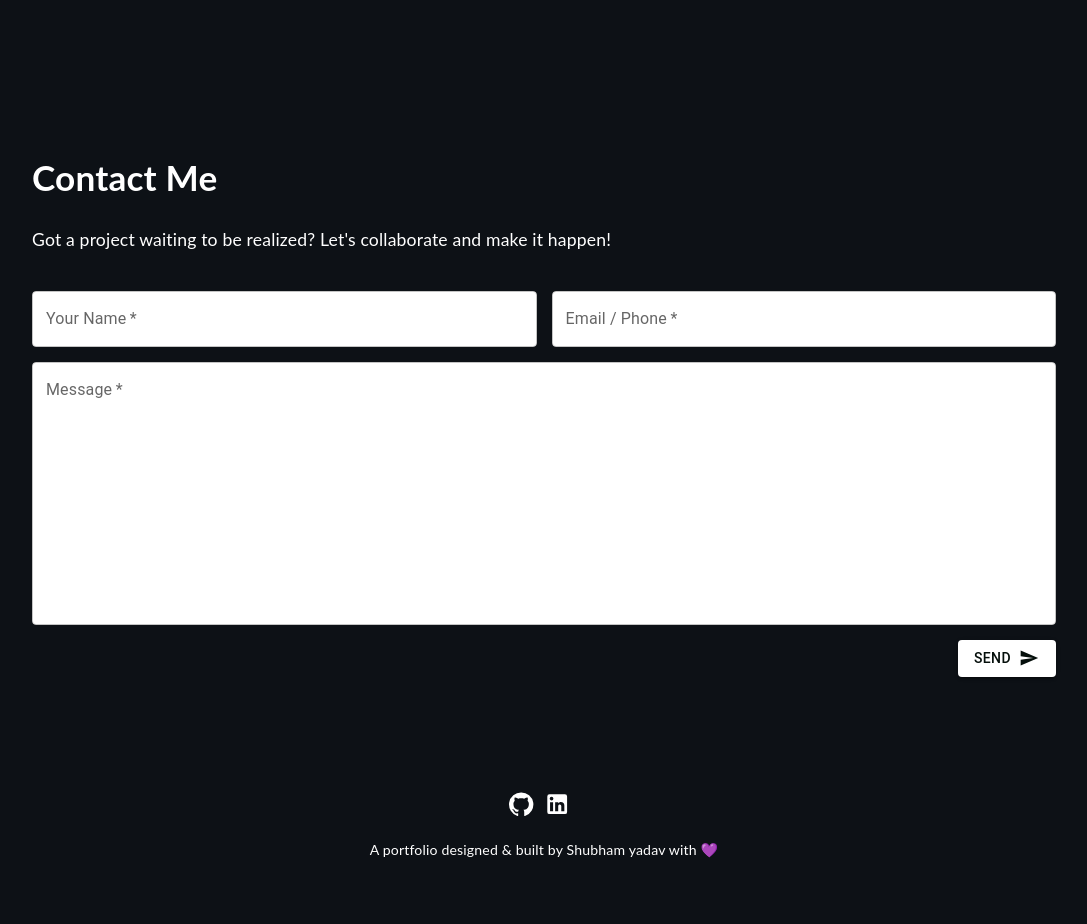
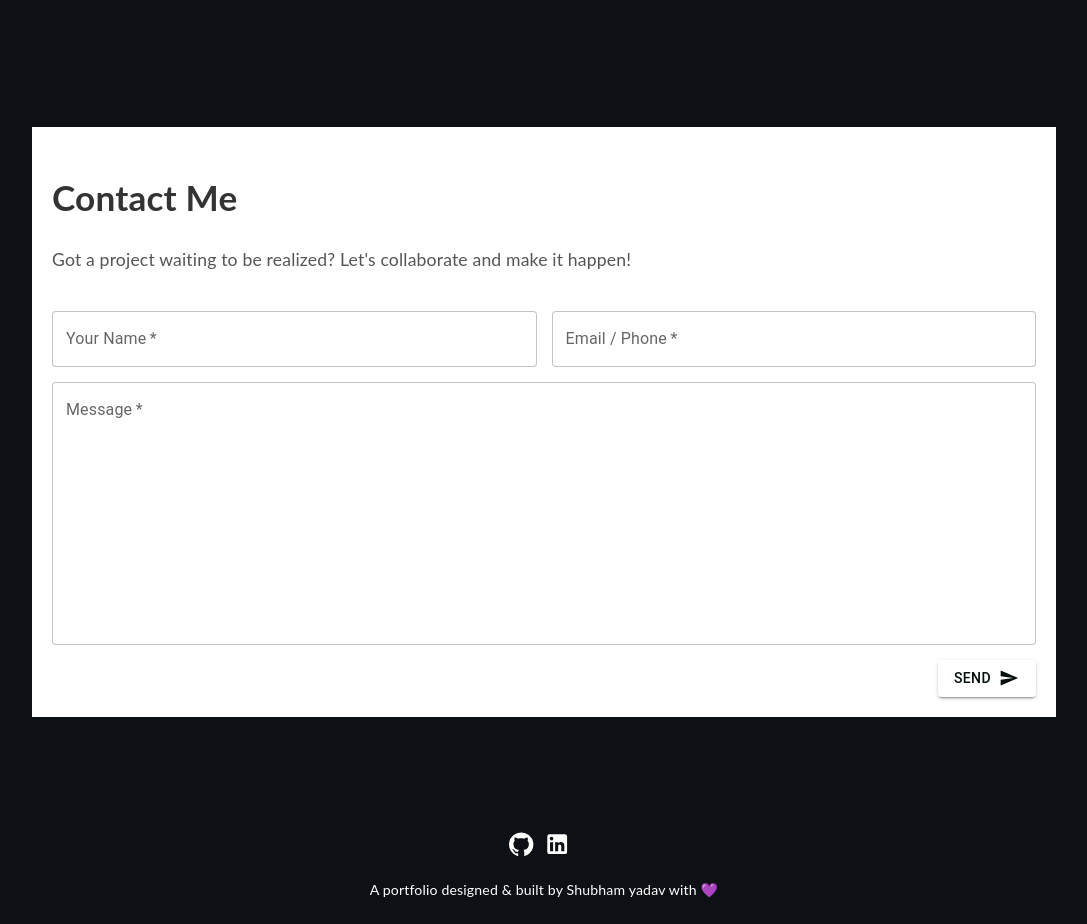
Before and after one commit to yadavshubham01/portfolio, a React (Create React App) app: page / in a window 1280 px wide. Shown: the part 3560-4484 px from the top of the page, without its empty margins (96-1183 px from the left). Built offline with nearby package versions, Linux system fonts and the light colour scheme; no server answers.

Commit message:
fix errors

```diff
--- a/package.json
+++ b/package.json
@@ -3,6 +3,7 @@
   "version": "0.1.0",
   "private": true,
   "dependencies": {
+    "@emailjs/browser": "^4.4.1",
     "@emotion/react": "^11.13.5",
     "@emotion/styled": "^11.13.5",
     "@fortawesome/fontawesome-svg-core": "^6.7.1",
--- a/src/assets/styles/Contact.scss
+++ b/src/assets/styles/Contact.scss
@@ -20,6 +20,7 @@
 
   fieldset {
     background-color: white;
+    color: #333;
   }
 }
 
@@ -46,3 +47,19 @@ form {
   width: 100% !important;
   margin-bottom: 15px !important;
 }
+
+.contact_wrapper {
+  background-color: #ffffff;
+  color: #000000;
+  padding: 20px;
+
+  h1 {
+    color: #333;
+  }
+
+  p {
+    color: #555;
+  }
+
+
+}
--- a/src/components/Contact.tsx
+++ b/src/components/Contact.tsx
@@ -1,10 +1,11 @@
 import React, { useRef, useState } from 'react';
 import '../assets/styles/Contact.scss';
-// import emailjs from '@emailjs/browser';
+import emailjs from '@emailjs/browser';
 import Box from '@mui/material/Box';
 import Button from '@mui/material/Button';
 import SendIcon from '@mui/icons-material/Send';
 import TextField from '@mui/material/TextField';
+
 
 function Contact() {
 
@@ -17,7 +18,10 @@ function Contact() {
   const [messageError, setMessageError] = useState<boolean>(false);
 
   const form = useRef();
-
+  const token = process.env.REACT_APP_EMAILJS_PUBLIC_KEY;
+  const ServiceKey = process.env.REACT_APP_EMAILJS_SERVICE_ID;
+  const template_id =process.env.REACT_APP_EMAILJS_TEMPLATE_ID;
+  console.log(token,ServiceKey,template_id)
   const sendEmail = (e: any) => {
     e.preventDefault();
 
@@ -25,28 +29,28 @@ function Contact() {
     setEmailError(email === '');
     setMessageError(message === '');
 
-    /* Uncomment below if you want to enable the emailJS */
 
-    // if (name !== '' && email !== '' && message !== '') {
-    //   var templateParams = {
-    //     name: name,
-    //     email: email,
-    //     message: message
-    //   };
 
-    //   console.log(templateParams);
-    //   emailjs.send('service_id', 'template_id', templateParams, 'api_key').then(
-    //     (response) => {
-    //       console.log('SUCCESS!', response.status, response.text);
-    //     },
-    //     (error) => {
-    //       console.log('FAILED...', error);
-    //     },
-    //   );
-    //   setName('');
-    //   setEmail('');
-    //   setMessage('');
-    // }
+     if (name !== '' && email !== '' && message !== '') {
+       var templateParams = {
+         name: name,
+         email: email,
+         message: message
+       };
+
+       console.log(templateParams);
+       emailjs.send(`${ServiceKey}`, `${template_id}`, templateParams, `${token}`).then(
+        (response) => {
+          console.log('SUCCESS!', response.status, response.text);
+        },
+         (error) => {
+           console.log('FAILED...', error);
+         },
+       );
+       setName('');
+       setEmail('');
+      setMessage('');
+     }
   };
 
   return (
@@ -102,6 +106,7 @@ function Contact() {
               }}
               error={messageError}
               helperText={messageError ? "Please enter the message" : ""}
+
             />
             <Button variant="contained" endIcon={<SendIcon />} onClick={sendEmail}>
               Send
--- a/src/index.scss
+++ b/src/index.scss
@@ -154,6 +154,7 @@ body {
     }
   }
 
+
   @media screen {
     @media (max-width: 768px) {
       .items-container {
```
Also changed, not shown: 1 other file (tests, documents, lock files or other folders).
